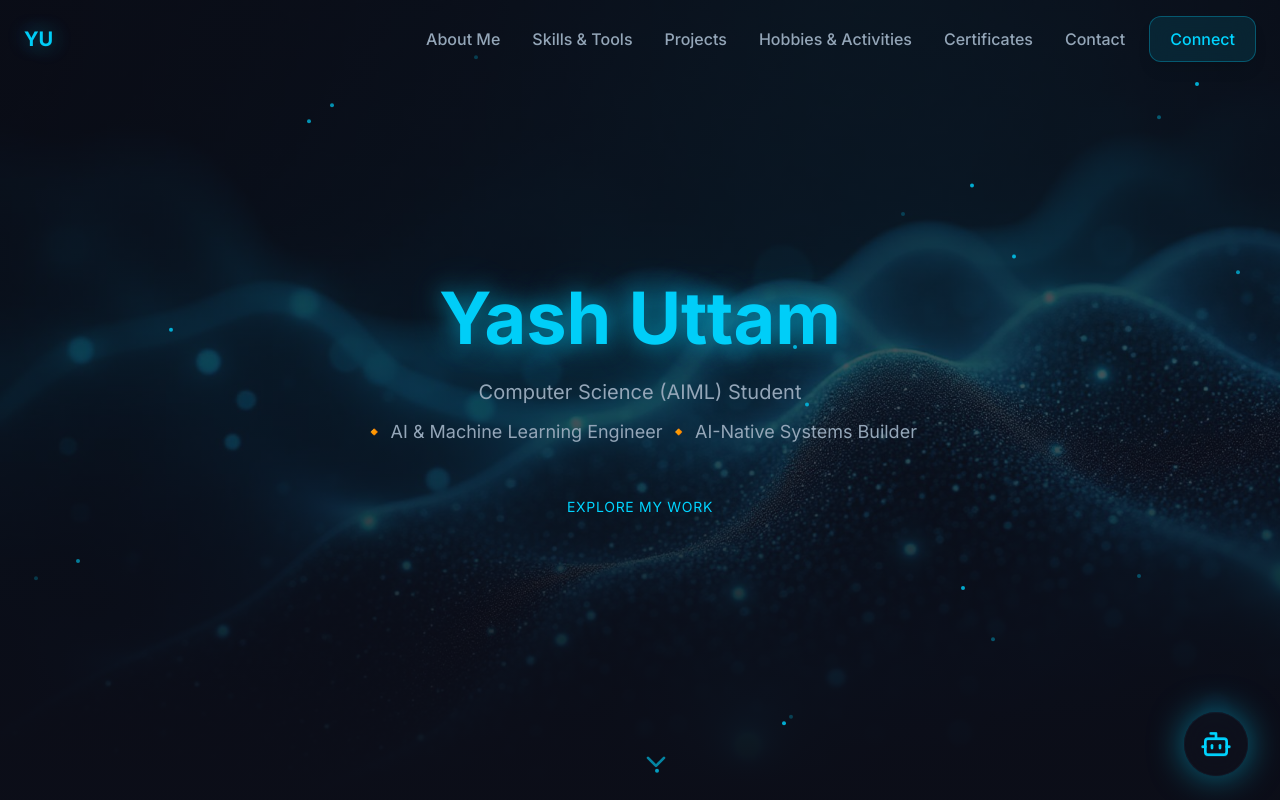
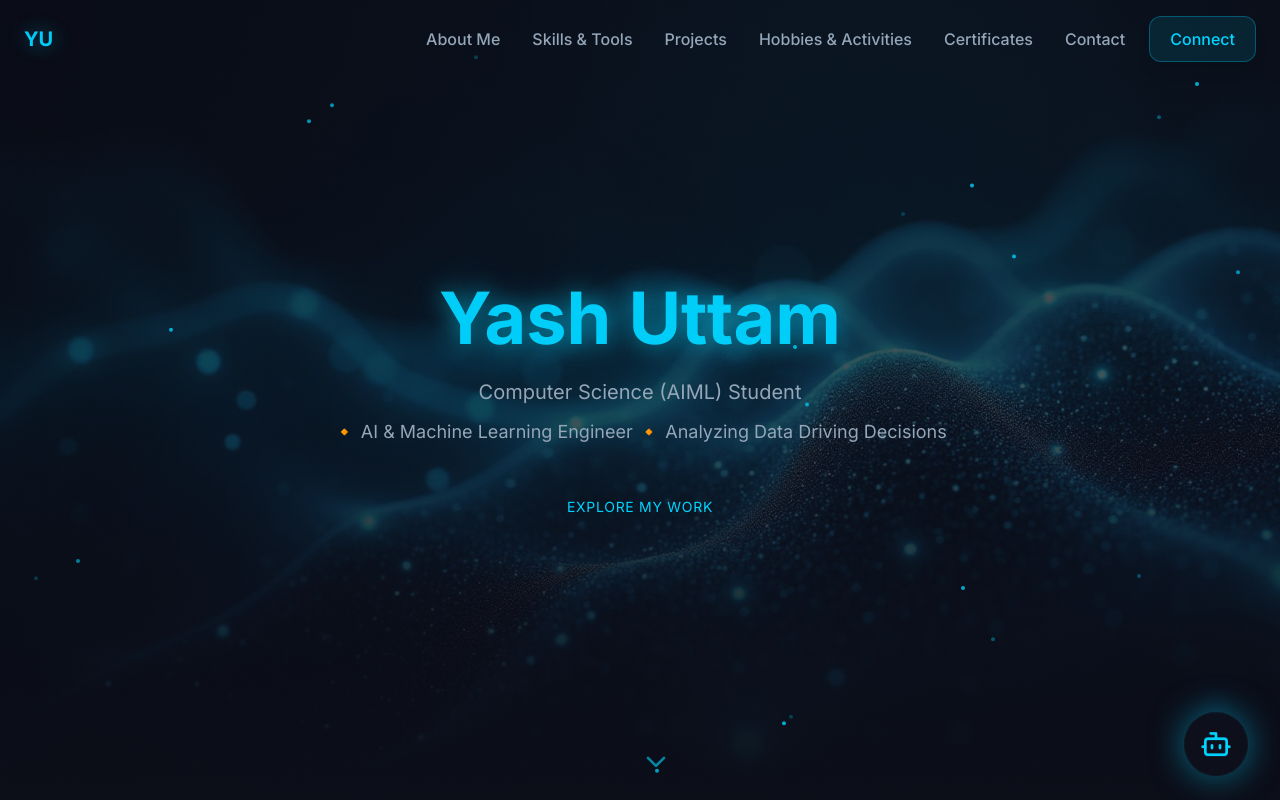
Before and after one commit to yash-755/My-Portfolio, a React (Vite) app: page / in a window 1280 px wide. Shown: the top 800 px of the page. Built offline with nearby package versions, Linux system fonts and the light colour scheme; the HTML template or start-up script is replaced by a standard one.

Commit message:
Update hero.ts

```diff
--- a/src/content/hero.ts
+++ b/src/content/hero.ts
@@ -4,6 +4,6 @@
 export const heroContent = {
     name: "Yash Uttam",
     subtitle: "Computer Science (AIML) Student",
-    tagline: "🔸 AI & Machine Learning Engineer 🔸 AI-Native Systems Builder",
+    tagline: "🔸 AI & Machine Learning Engineer 🔸 Analyzing Data Driving Decisions",
     ctaText: "Explore My Work"
 };
```
